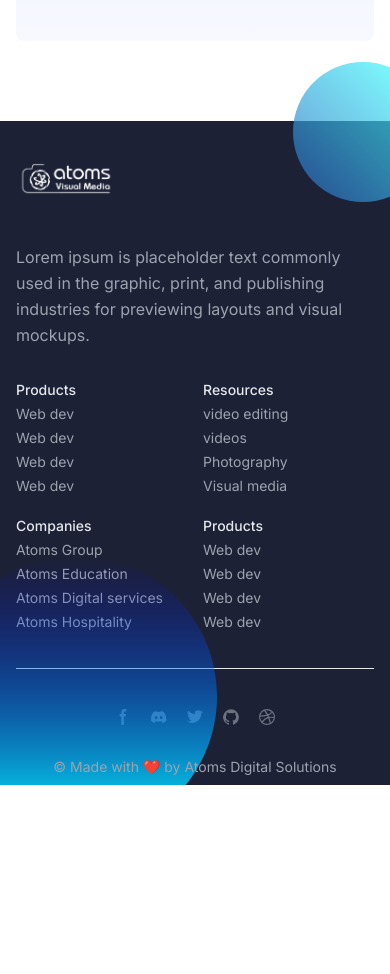
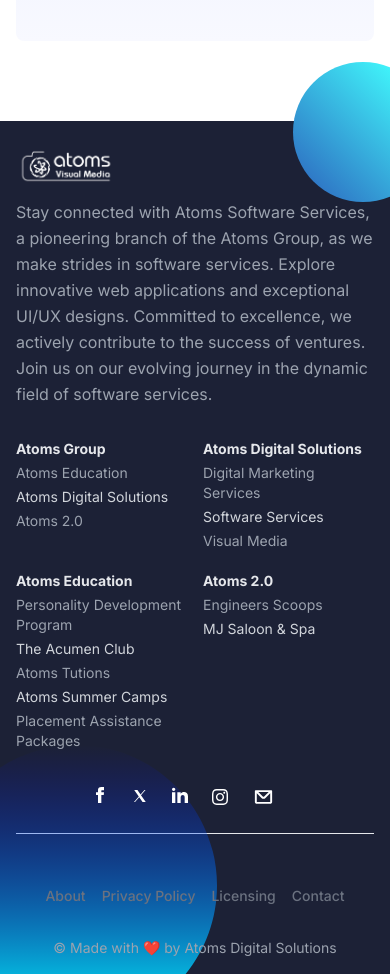
Before and after one commit to VenkataVijayaBhaskar007/visual_media, a Next.js app: page / in a window 390 px wide. Shown: the part 5500-6474 px from the top of the page. Before the commit the page ends 6285 px from the top, so only its background shows below. Built offline with nearby package versions, Linux system fonts and the light colour scheme.

Commit message:
added nav link paths

```diff
--- a/components/About/index.tsx
+++ b/components/About/index.tsx
@@ -40,7 +40,7 @@
 </div> */}
 
 
-<div className="flex items-center justify-center">
+<div id="Gallery" className="flex items-center justify-center">
       <h2 className="text-center mb-6 text-2xl font-bold text-black dark:text-white xl:text-3xl 2xl:text-4xl  ">
   <span className="text-content  nowraps">Visual Media Gallery</span>
 </h2>
--- a/components/Footer/index.tsx
+++ b/components/Footer/index.tsx
@@ -6,106 +6,162 @@
   return (
     <>
     <footer className='relative dark:bg-blacksection bg-blacksection '>
-      <div className="py-2 px-4 md:py-10">
+      <div className="py-4 px-4 md:py-10">
         <div className="max-w-10xl mx-auto  sm:px-6">
 
           {/* Top area: Blocks */}
-          <div className="grid md:grid-cols-12 gap-8 lg:gap-20 mb-8 md:mb-12">
+          <div className="grid md:grid-cols-12 gap-8 lg:gap-20 mb-0 md:mb-0">
 
             {/* 1st block */}
             <div className="md:col-span-4 lg:col-span-5">
-              <div className="mb-2">
+              <div className="mb-2 mt-3">
                 {/* Logo */}
                 <Link href="/" className="inline-block" aria-label="Atoms Digital Solutions">
-                <img className="max-w-full mx-auto md:max-w-none h-auto" src="./images/logo/Atoms-Digital-White.png" width={100} height={60} alt="Features 02" />
+                <img className=" max-w-full mx-auto md:max-w-none h-auto" src="./images/logo/Atoms-Digital-White.png" width={100} height={60} alt="Features 02" />
                 </Link>
               </div>
-              <div className="text-gray-400  hover:text-gray-100 transition duration-150 ease-in-out z-999">Lorem ipsum is placeholder text commonly used in the graphic, print, and publishing industries for previewing layouts and visual mockups.</div>
+              <div className="text-gray-400  hover:text-gray-100 transition duration-150 ease-in-out z-999">Stay connected with Atoms Software Services, a pioneering branch of the Atoms Group, as we make strides in software services. Explore innovative web applications and exceptional UI/UX designs. Committed to excellence, we actively contribute to the success of ventures. Join us on our evolving journey in the dynamic field of software services.</div>
             </div>
+            <div className="order-1 md:order-2 flex  justify-center sm:mt-0 mr-0 md:ml-25 z-999">
+            <div className="container ">
+    <div className=" flex justify-center">
+    <a href="#!" className="mr-6 text-neutral-800 dark:text-neutral-200">
+    <svg
+  xmlns="http://www.w3.org/2000/svg"
+  className="h-4 w-4"
+  fill="white"
+  viewBox="0 0 24 24">
+  <path
+    d="M9 8h-3v4h3v12h5v-12h3.642l.358-4h-4v-1.667c0-.955.192-1.333 1.115-1.333h2.885v-5h-3.808c-3.596 0-5.192 1.583-5.192 4.615v3.385z" />
+</svg>
+      </a>
+      <a href="#!" className="mr-6 text-neutral-800 dark:text-neutral-200" style={{marginTop:"1px"}}>
+      <svg xmlns="http://www.w3.org/2000/svg" x="0px" y="0px" className="h-4 w-4"  fill="white" viewBox="0 0 50 50">
+<path d="M 6.9199219 6 L 21.136719 26.726562 L 6.2285156 44 L 9.40625 44 L 22.544922 28.777344 L 32.986328 44 L 43 44 L 28.123047 22.3125 L 42.203125 6 L 39.027344 6 L 26.716797 20.261719 L 16.933594 6 L 6.9199219 6 z"></path>
+</svg>
+      </a>
+      <a href="#!" className="mr-6 text-neutral-800 dark:text-neutral-200">
+      <svg
+  xmlns="http://www.w3.org/2000/svg"
+  className="h-4 w-4"
+  fill="white"
+  viewBox="0 0 24 24">
+  <path
+    d="M4.98 3.5c0 1.381-1.11 2.5-2.48 2.5s-2.48-1.119-2.48-2.5c0-1.38 1.11-2.5 2.48-2.5s2.48 1.12 2.48 2.5zm.02 4.5h-5v16h5v-16zm7.982 0h-4.968v16h4.969v-8.399c0-4.67 6.029-5.052 6.029 0v8.399h4.988v-10.131c0-7.88-8.922-7.593-11.018-3.714v-2.155z" />
+</svg>
 
+      </a>
+      <a href="#!" className="mr-6 text-neutral-800 dark:text-neutral-200">
+        <svg
+          xmlns="http://www.w3.org/2000/svg"
+               className="h-5 w-4"
+          fill="white"
+          viewBox="0 0 24 24">
+          <path
+            d="M12 2.163c3.204 0 3.584.012 4.85.07 3.252.148 4.771 1.691 4.919 4.919.058 1.265.069 1.645.069 4.849 0 3.205-.012 3.584-.069 4.849-.149 3.225-1.664 4.771-4.919 4.919-1.266.058-1.644.07-4.85.07-3.204 0-3.584-.012-4.849-.07-3.26-.149-4.771-1.699-4.919-4.92-.058-1.265-.07-1.644-.07-4.849 0-3.204.013-3.583.07-4.849.149-3.227 1.664-4.771 4.919-4.919 1.266-.057 1.645-.069 4.849-.069zm0-2.163c-3.259 0-3.667.014-4.947.072-4.358.2-6.78 2.618-6.98 6.98-.059 1.281-.073 1.689-.073 4.948 0 3.259.014 3.668.072 4.948.2 4.358 2.618 6.78 6.98 6.98 1.281.058 1.689.072 4.948.072 3.259 0 3.668-.014 4.948-.072 4.354-.2 6.782-2.618 6.979-6.98.059-1.28.073-1.689.073-4.948 0-3.259-.014-3.667-.072-4.947-.196-4.354-2.617-6.78-6.979-6.98-1.281-.059-1.69-.073-4.949-.073zm0 5.838c-3.403 0-6.162 2.759-6.162 6.162s2.759 6.163 6.162 6.163 6.162-2.759 6.162-6.163c0-3.403-2.759-6.162-6.162-6.162zm0 10.162c-2.209 0-4-1.79-4-4 0-2.209 1.791-4 4-4s4 1.791 4 4c0 2.21-1.791 4-4 4zm6.406-11.845c-.796 0-1.441.645-1.441 1.44s.645 1.44 1.441 1.44c.795 0 1.439-.645 1.439-1.44s-.644-1.44-1.439-1.44z" />
+        </svg>
+      </a>
+      <a href="#!" className="mr-6 text-neutral-800 dark:text-neutral-200" style={{marginTop:"-2px"}}>
+      <svg
+  width="23"
+  height="24"
+  viewBox="0 0 24 24"
+  fill="none"
+  xmlns="http://www.w3.org/2000/svg"
+>
+  <path
+    fill-rule="evenodd"
+    clip-rule="evenodd"
+    d="M3.00977 5.83789C3.00977 5.28561 3.45748 4.83789 4.00977 4.83789H20C20.5523 4.83789 21 5.28561 21 5.83789V17.1621C21 18.2667 20.1046 19.1621 19 19.1621H5C3.89543 19.1621 3 18.2667 3 17.1621V6.16211C3 6.11449 3.00333 6.06765 3.00977 6.0218V5.83789ZM5 8.06165V17.1621H19V8.06199L14.1215 12.9405C12.9499 14.1121 11.0504 14.1121 9.87885 12.9405L5 8.06165ZM6.57232 6.80554H17.428L12.7073 11.5263C12.3168 11.9168 11.6836 11.9168 11.2931 11.5263L6.57232 6.80554Z"
+    fill="white"
+  />
+</svg>
+
+      </a>
+    </div>
+  </div>
+            </div>
             {/* 2nd, 3rd, and 4th blocks */}
             <div className="grid grid-cols-2 md:col-span-8 lg:col-span-7 sm:grid-cols-4 gap-4">
 
               {/* 2nd block */}
               <div className="text-sm">
-                <h6 className="text-gray-200 font-medium mb-1">Products</h6>
+                <Link href="https://www.atomsgroup.net/"><h6 className="text-gray-200 font-bold mb-1">Atoms Group</h6></Link>
                 <ul>
 
                   {/* ... list items ... */}
                   <li className="mb-1">
-                    <Link href="/" className="text-gray-400 hover:text-gray-100 transition duration-150 ease-in-out">Web dev</Link>
+                    <Link href="https://education.atomsgroup.net/" className="text-gray-400 hover:text-gray-100 transition duration-150 ease-in-out">Atoms Education</Link>
                   </li>
                   <li className="mb-1">
-                    <Link href="/" className="text-gray-400 hover:text-gray-100 transition duration-150 ease-in-out">Web dev</Link>
+                    <Link href="https://atomsdigitalsolutions.atomsgroup.net/" className="text-gray-300 hover:text-gray-100 transition duration-150 ease-in-out">Atoms Digital Solutions</Link>
                   </li>
                   <li className="mb-1">
-                    <Link href="/" className="text-gray-400 hover:text-gray-100 transition duration-150 ease-in-out">Web dev</Link>
+                    <Link href="https://atoms2.0.atomsgroup.net/" className="text-gray-400 hover:text-gray-100 transition duration-150 ease-in-out ">Atoms 2.0</Link>
                   </li>
                   <li className="mb-1">
-                    <Link href="/" className="text-gray-400 hover:text-gray-100 transition duration-150 ease-in-out">Web dev</Link>
+                    <Link href="/" className="text-gray-300 hover:text-gray-100 transition duration-150 ease-in-out"></Link>
                   </li>
                 </ul>
               </div>
 
               {/* 3rd block */}
               <div className="text-sm">
-                <h6 className="text-gray-200 font-medium mb-1">Resources</h6>
+               <Link href="https://atomsdigitalsolutions.atomsgroup.net/"> <h6 className="text-gray-200 font-bold mb-1">Atoms Digital Solutions</h6></Link>
                 <ul>
 
                   {/* ...list items ... */}
                   <li className="mb-1">
-                    <Link href="/" className="text-gray-400 hover:text-gray-100 transition duration-150 ease-in-out">video editing</Link>
+                    <Link href="https://digitalmarketingservices.atomsgroup.net/" className="text-gray-400 hover:text-gray-100 transition duration-150 ease-in-out">Digital Marketing Services</Link>
                   </li>
                   <li className="mb-1">
-                    <Link href="/" className="text-gray-400 hover:text-gray-100 transition duration-150 ease-in-out">videos</Link>
+                    <Link href="https://softwareservices.atomsgroup.net/" className="text-gray-300 hover:text-gray-100 transition duration-150 ease-in-out">Software Services</Link>
                   </li>
                   <li className="mb-1">
-                    <Link href="/" className="text-gray-400 hover:text-gray-100 transition duration-150 ease-in-out">Photography</Link>
+                    <Link href="https://visualmedia.atomsgroup.net/" className="text-gray-400 hover:text-gray-100 transition duration-150 ease-in-out">Visual Media</Link>
                   </li>
                   <li className="mb-1">
-                    <Link href="/" className="text-gray-400 hover:text-gray-100 transition duration-150 ease-in-out">Visual media</Link>
+                    <Link href="/" className="text-gray-300 hover:text-gray-100 transition duration-150 ease-in-out"></Link>
                   </li>
                 </ul>
               </div>
 
               {/* 4th block */}
               <div className="text-sm">
-                <h6 className="text-gray-200 font-medium mb-1">Companies</h6>
+               <Link href="https://education.atomsgroup.net/"> <h6 className="text-gray-200 font-bold mb-1">Atoms Education</h6></Link>
                 <ul>
 
                   {/* ...list items ... */}
                   <li className="mb-1">
-                    <Link href="/" className="text-gray-400 hover:text-gray-100 transition duration-150 ease-in-out">Atoms Group</Link>
+                    <Link href="https://education.atomsgroup.net/section1" className="text-gray-400 hover:text-gray-100 transition duration-150 ease-in-out">Personality Development Program</Link>
                   </li>
                   <li className="mb-1">
-                    <Link href="/" className="text-gray-400 hover:text-gray-100 transition duration-150 ease-in-out">Atoms Education</Link>
+                    <Link href="https://education.atomsgroup.net/section2" className="text-gray-300 hover:text-gray-100 transition duration-150 ease-in-out">The Acumen Club</Link>
                   </li>
                   <li className="mb-1">
-                    <Link href="/" className="text-gray-400 hover:text-gray-100 transition duration-150 ease-in-out">Atoms Digital services</Link>
+                    <Link href="https://education.atomsgroup.net/section3" className="text-gray-400 hover:text-gray-100 transition duration-150 ease-in-out">Atoms Tutions</Link>
                   </li>
                   <li className="mb-1">
-                    <Link href="/" className="text-gray-400 hover:text-gray-100 transition duration-150 ease-in-out">Atoms Hospitality</Link>
+                    <Link href="https://education.atomsgroup.net/section4" className="text-gray-300 hover:text-gray-100 transition duration-150 ease-in-out">Atoms Summer Camps</Link>
+                  </li>
+                  <li className="mb-1">
+                    <Link href="https://education.atomsgroup.net/section5" className="text-gray-400 hover:text-gray-100 transition duration-150 ease-in-out">Placement Assistance Packages</Link>
                   </li>
                 </ul>
               </div>
               {/* 4th block */}
               <div className="text-sm">
-                <h6 className="text-gray-200 font-medium mb-1">Products</h6>
+                <Link href="https://atoms2.0.atomsgroup.net/"><h6 className="text-gray-200 font-bold mb-1 z-999">Atoms 2.0</h6></Link>
                 <ul>
 
                   {/* ... list items ... */}
                   <li className="mb-1">
-                    <Link href="/" className="text-gray-400 hover:text-gray-100 transition duration-150 ease-in-out">Web dev</Link>
+                    <Link href="/" className="text-gray-400 hover:text-gray-100 transition duration-150 ease-in-out z-999">Engineers Scoops</Link>
                   </li>
                   <li className="mb-1">
-                    <Link href="/" className="text-gray-400 hover:text-gray-100 transition duration-150 ease-in-out">Web dev</Link>
+                    <Link href="/" className="text-gray-300 hover:text-gray-100 transition duration-150 ease-in-out z-999">MJ Saloon & Spa</Link>
                   </li>
-                  <li className="mb-1">
-                    <Link href="/" className="text-gray-400 hover:text-gray-100 transition duration-150 ease-in-out">Web dev</Link>
-                  </li>
-                  <li className="mb-1">
-                    <Link href="/" className="text-gray-400 hover:text-gray-100 transition duration-150 ease-in-out">Web dev</Link>
-                  </li>
+
                 </ul>
               </div>
 
@@ -113,42 +169,28 @@
 
           </div>
 
+
+
           {/* Bottom area */}
           <hr className="my-6 border-gray-200  dark:border-gray-700 lg:my-8" />
 
       <div className=" flex flex-col md:flex-row md:justify-between items-center text-sm text-gray-400">
             <p className="order-2 md:order-1 mt-8 md:mt-0 z-999 hover:text-cyan-400"> &copy;   Made with ❤️ by Atoms Digital Solutions </p>
-            <div className="order-1 md:order-2 flex mt-4 justify-center sm:mt-0">
-            <a href="#" className="text-gray-500 hover:text-gray-900 dark:hover:text-white">
-                  <svg className="w-4 h-4" aria-hidden="true" xmlns="http://www.w3.org/2000/svg" fill="currentColor" viewBox="0 0 8 19">
-                        <path fill-rule="evenodd" d="M6.135 3H8V0H6.135a4.147 4.147 0 0 0-4.142 4.142V6H0v3h2v9.938h3V9h2.021l.592-3H5V3.591A.6.6 0 0 1 5.592 3h.543Z" clip-rule="evenodd"/>
-                    </svg>
-                  <span className="sr-only">Facebook page</span>
-              </a>
-              <a href="#" className="text-gray-500 hover:text-gray-900 dark:hover:text-white ms-5">
-                  <svg className="w-4 h-4" aria-hidden="true" xmlns="http://www.w3.org/2000/svg" fill="currentColor" viewBox="0 0 21 16">
-                        <path d="M16.942 1.556a16.3 16.3 0 0 0-4.126-1.3 12.04 12.04 0 0 0-.529 1.1 15.175 15.175 0 0 0-4.573 0 11.585 11.585 0 0 0-.535-1.1 16.274 16.274 0 0 0-4.129 1.3A17.392 17.392 0 0 0 .182 13.218a15.785 15.785 0 0 0 4.963 2.521c.41-.564.773-1.16 1.084-1.785a10.63 10.63 0 0 1-1.706-.83c.143-.106.283-.217.418-.33a11.664 11.664 0 0 0 10.118 0c.137.113.277.224.418.33-.544.328-1.116.606-1.71.832a12.52 12.52 0 0 0 1.084 1.785 16.46 16.46 0 0 0 5.064-2.595 17.286 17.286 0 0 0-2.973-11.59ZM6.678 10.813a1.941 1.941 0 0 1-1.8-2.045 1.93 1.93 0 0 1 1.8-2.047 1.919 1.919 0 0 1 1.8 2.047 1.93 1.93 0 0 1-1.8 2.045Zm6.644 0a1.94 1.94 0 0 1-1.8-2.045 1.93 1.93 0 0 1 1.8-2.047 1.918 1.918 0 0 1 1.8 2.047 1.93 1.93 0 0 1-1.8 2.045Z"/>
-                    </svg>
-                  <span className="sr-only">Discord community</span>
-              </a>
-              <a href="#" className="text-gray-500 hover:text-gray-900 dark:hover:text-white ms-5">
-                  <svg className="w-4 h-4" aria-hidden="true" xmlns="http://www.w3.org/2000/svg" fill="currentColor" viewBox="0 0 20 17">
-                    <path fill-rule="evenodd" d="M20 1.892a8.178 8.178 0 0 1-2.355.635 4.074 4.074 0 0 0 1.8-2.235 8.344 8.344 0 0 1-2.605.98A4.13 4.13 0 0 0 13.85 0a4.068 4.068 0 0 0-4.1 4.038 4 4 0 0 0 .105.919A11.705 11.705 0 0 1 1.4.734a4.006 4.006 0 0 0 1.268 5.392 4.165 4.165 0 0 1-1.859-.5v.05A4.057 4.057 0 0 0 4.1 9.635a4.19 4.19 0 0 1-1.856.07 4.108 4.108 0 0 0 3.831 2.807A8.36 8.36 0 0 1 0 14.184 11.732 11.732 0 0 0 6.291 16 11.502 11.502 0 0 0 17.964 4.5c0-.177 0-.35-.012-.523A8.143 8.143 0 0 0 20 1.892Z" clip-rule="evenodd"/>
-                </svg>
-                  <span className="sr-only">Twitter page</span>
-              </a>
-              <a href="#" className="text-gray-500 hover:text-gray-900 dark:hover:text-white ms-5">
-                  <svg className="w-4 h-4" aria-hidden="true" xmlns="http://www.w3.org/2000/svg" fill="currentColor" viewBox="0 0 20 20">
-                        <path fill-rule="evenodd" d="M10 .333A9.911 9.911 0 0 0 6.866 19.65c.5.092.678-.215.678-.477 0-.237-.01-1.017-.014-1.845-2.757.6-3.338-1.169-3.338-1.169a2.627 2.627 0 0 0-1.1-1.451c-.9-.615.07-.6.07-.6a2.084 2.084 0 0 1 1.518 1.021 2.11 2.11 0 0 0 2.884.823c.044-.503.268-.973.63-1.325-2.2-.25-4.516-1.1-4.516-4.9A3.832 3.832 0 0 1 4.7 7.068a3.56 3.56 0 0 1 .095-2.623s.832-.266 2.726 1.016a9.409 9.409 0 0 1 4.962 0c1.89-1.282 2.717-1.016 2.717-1.016.366.83.402 1.768.1 2.623a3.827 3.827 0 0 1 1.02 2.659c0 3.807-2.319 4.644-4.525 4.889a2.366 2.366 0 0 1 .673 1.834c0 1.326-.012 2.394-.012 2.72 0 .263.18.572.681.475A9.911 9.911 0 0 0 10 .333Z" clip-rule="evenodd"/>
-                  </svg>
-                  <span className="sr-only">GitHub account</span>
-              </a>
-              <a href="#" className="text-gray-500 hover:text-gray-900 dark:hover:text-white ms-5">
-                  <svg className="w-4 h-4" aria-hidden="true" xmlns="http://www.w3.org/2000/svg" fill="currentColor" viewBox="0 0 20 20">
-                    <path fill-rule="evenodd" d="M10 0a10 10 0 1 0 10 10A10.009 10.009 0 0 0 10 0Zm6.613 4.614a8.523 8.523 0 0 1 1.93 5.32 20.094 20.094 0 0 0-5.949-.274c-.059-.149-.122-.292-.184-.441a23.879 23.879 0 0 0-.566-1.239 11.41 11.41 0 0 0 4.769-3.366ZM8 1.707a8.821 8.821 0 0 1 2-.238 8.5 8.5 0 0 1 5.664 2.152 9.608 9.608 0 0 1-4.476 3.087A45.758 45.758 0 0 0 8 1.707ZM1.642 8.262a8.57 8.57 0 0 1 4.73-5.981A53.998 53.998 0 0 1 9.54 7.222a32.078 32.078 0 0 1-7.9 1.04h.002Zm2.01 7.46a8.51 8.51 0 0 1-2.2-5.707v-.262a31.64 31.64 0 0 0 8.777-1.219c.243.477.477.964.692 1.449-.114.032-.227.067-.336.1a13.569 13.569 0 0 0-6.942 5.636l.009.003ZM10 18.556a8.508 8.508 0 0 1-5.243-1.8 11.717 11.717 0 0 1 6.7-5.332.509.509 0 0 1 .055-.02 35.65 35.65 0 0 1 1.819 6.476 8.476 8.476 0 0 1-3.331.676Zm4.772-1.462A37.232 37.232 0 0 0 13.113 11a12.513 12.513 0 0 1 5.321.364 8.56 8.56 0 0 1-3.66 5.73h-.002Z" clip-rule="evenodd"/>
-                </svg>
-                  <span className="sr-only">Dribbble account</span>
-              </a>
+            <div className="order-1 md:order-2 flex mt-4 justify-center sm:mt-0 z-999 mr-0 md:mr-15">
+            <ul className="flex flex-wrap items-center mt-3 text-sm font-medium text-gray-500 dark:text-gray-400 sm:mt-0">
+        <li>
+            <a href="#" className="hover:underline me-4 md:me-6">About</a>
+        </li>
+        <li>
+            <a href="#" className="hover:underline me-4 md:me-6">Privacy Policy</a>
+        </li>
+        <li>
+            <a href="#" className="hover:underline me-4 md:me-6">Licensing</a>
+        </li>
+        <li>
+            <a href="#" className="hover:underline">Contact</a>
+        </li>
+    </ul>
             </div>
         </div>
 
@@ -178,7 +220,7 @@
                   y2="1.22829e-05"
                   gradientUnits="userSpaceOnUse"
                 >
-                  <stop stopColor="cyan" stopOpacity="10" />
+                  <stop stopColor="cyan" stopOpacity="100" />
                   <stop offset={1} stopColor="blue" stopOpacity={0} />
                 </linearGradient>
               </defs>
@@ -195,7 +237,7 @@
   </defs>
 
   {/* Drawing a circle with the defined diagonal linear gradient and reduced opacity */}
-  <circle cx="75" cy="75" r="70" fill="url('#myGradient')" opacity="0.7" />
+  <circle cx="75" cy="75" r="70" fill="url('#myGradient')" opacity="1" />
 </svg>
           </span>
     </div>
--- a/components/Header/menuData.tsx
+++ b/components/Header/menuData.tsx
@@ -15,63 +15,20 @@
   },
   {
     id: 2.1,
+    title: "Gallery",
+    newTab: false,
+    path: "#Gallery",
+  },
+  {
+    id: 2.2,
     title: "Testimonials",
     newTab: false,
     path: "#Testimonials",
   },
 
-  {
-    id: 2.3,
-    title: "Team",
-    newTab: false,
-    path: "/team",
-  },
 
 
 
-  {
-    id: 3,
-    title: "Page links",
-    newTab: false,
-    submenu: [
-      {
-        id: 31,
-        title: "Atoms Group",
-        newTab: false,
-        path: "https://atoms-group2.vercel.app/",
-      },
-      {
-        id: 34,
-        title: "Atoms Education",
-        newTab: false,
-        path: "https://atoms-education-omega.vercel.app/",
-      },
-      {
-        id: 35,
-        title: "Atoms Digital Solutins ",
-        newTab: false,
-        path: "https://digital-solutions-orpin.vercel.app/",
-      },
-      {
-        id: 35,
-        title: "Atoms 2.O",
-        newTab: false,
-        path: "http://atoms2-0.vercel.app",
-      },
-      // {
-      //   id: 35.1,
-      //   title: "Support",
-      //   newTab: false,
-      //   path: "/support",
-      // },
-      {
-        id: 36,
-        title: "",
-        newTab: false,
-        path: "/error",
-      },
-    ],
-  },
 ];
 
 export default menuData;
```
Also changed, not shown: public/images/logo/Atoms-Digital-White.png.
